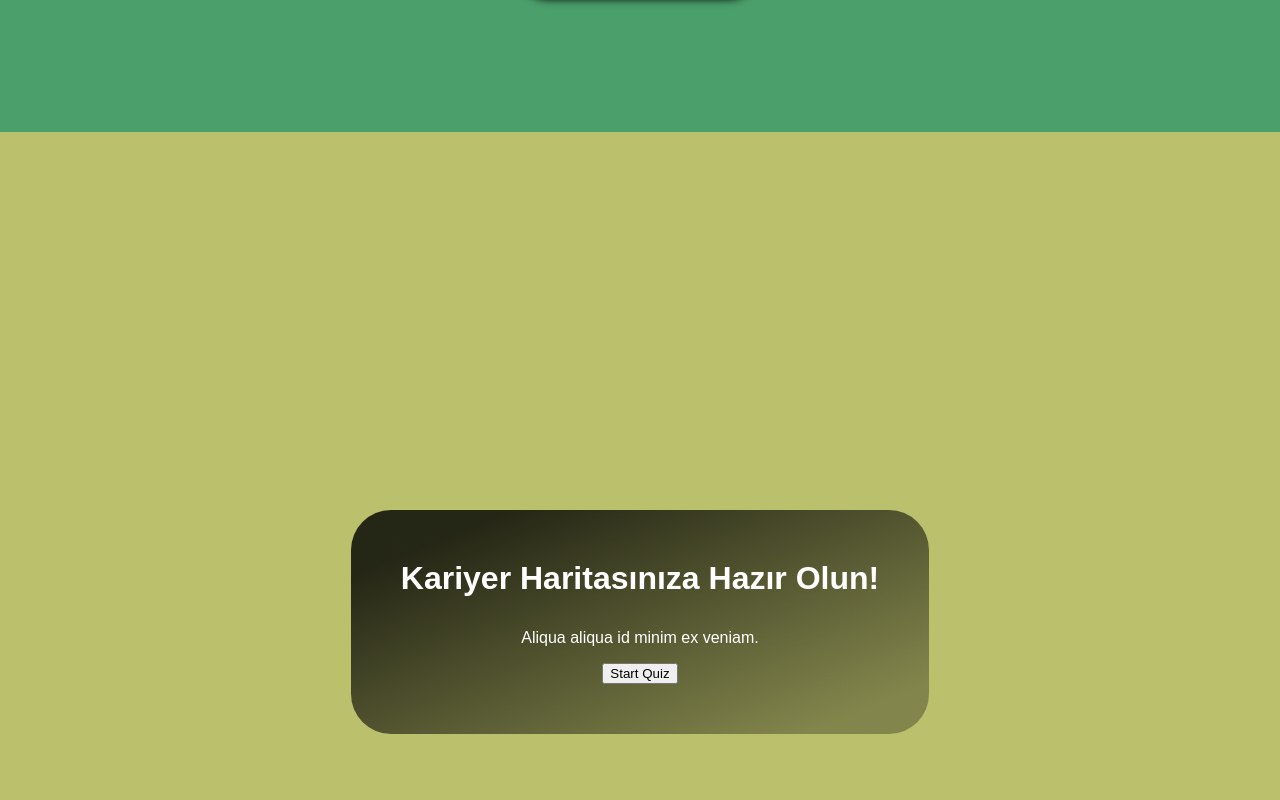
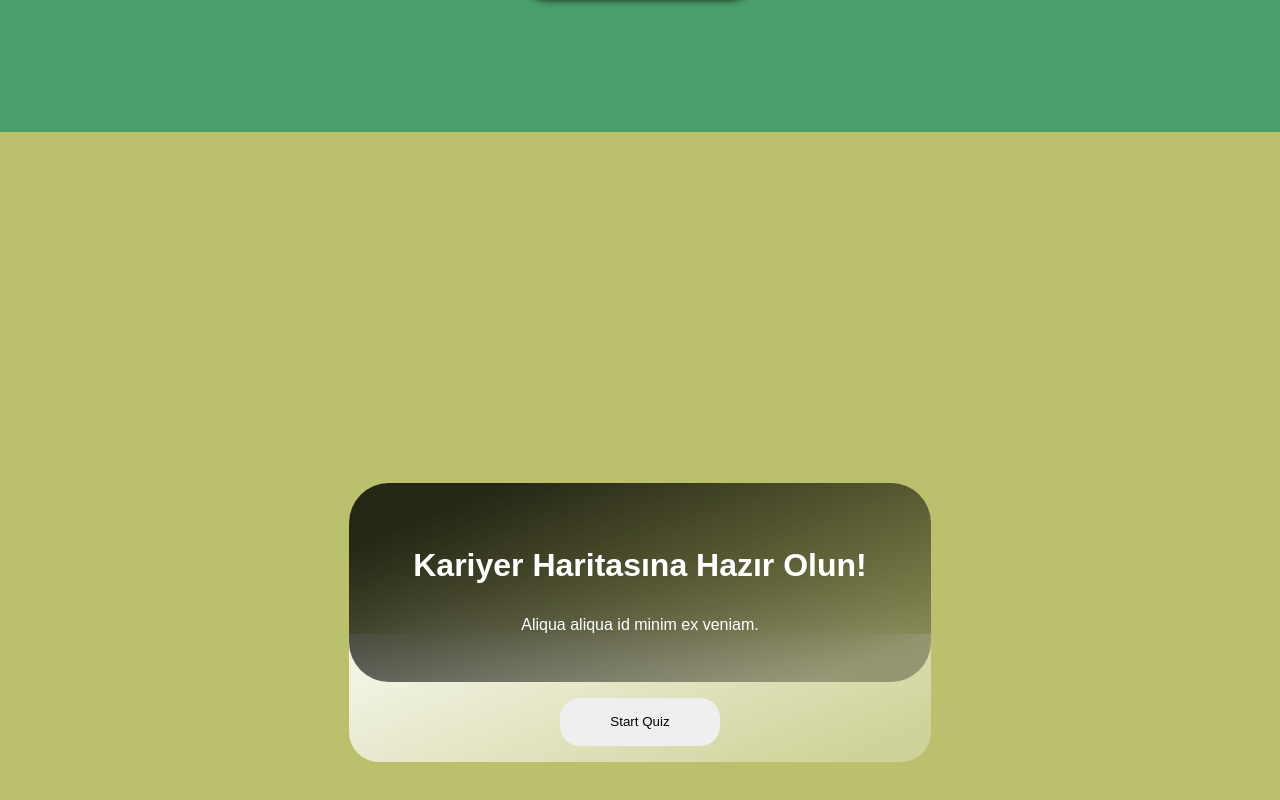
Before and after one commit to serhhan/kariyer-haritam, a React (Create React App) app: page / in a window 1280 px wide. Shown: the part 698-1498 px from the top of the page. Built offline with nearby package versions, Linux system fonts and the light colour scheme.

Commit message:
quiz section style update

```diff
--- a/src/Components/QuestionIndex/QuestionIndex.js
+++ b/src/Components/QuestionIndex/QuestionIndex.js
@@ -6,11 +6,15 @@ import './QuestionIndex.scss';
 const QuestionIndex = ({ handleStartGame }) => (
   <div>
     <div className="IndexContainer">
-      <h1>Kariyer Haritasınıza Hazır Olun!</h1>
-      <p>Aliqua aliqua id minim ex veniam.</p>
-      <button onClick={handleStartGame}>
+      <div className="firstContainer">
+        <h1>Kariyer Haritasına Hazır Olun!</h1>
+        <p>Aliqua aliqua id minim ex veniam.</p>
+      </div>
+      <div className="secondContainer">
+        <button onClick={handleStartGame}>
         Start Quiz
-      </button>
+        </button>
+      </div>
     </div>
   </div>
 );
--- a/src/Components/QuestionIndex/QuestionIndex.scss
+++ b/src/Components/QuestionIndex/QuestionIndex.scss
@@ -1,26 +1,52 @@
 $bg-color:linear-gradient(157.61deg, rgba(0, 0, 0, 0.8) 14.53%, rgba(0, 0, 0, 0.3) 89.08%);
+$bg-color2: linear-gradient(157.61deg, rgba(255, 255, 255, 0.8) 14.53%, rgba(255, 255, 255, 0.3) 89.08%);
 $font-color: white;
 
 .IndexContainer{
-    padding: 50px;
+
     font-family: 'Montserrat', sans-serif;
     display:flex;
     flex-direction: column;
     align-items: center;
-    background: $bg-color;
-    backdrop-filter: blur(40px);
-    color: $font-color;
-    border-radius: 40px;
+
+    .firstContainer{
+        display:flex;
+        position: relative;
+        z-index: 1;
+        flex-direction: column;
+        align-items: center;
+        background: $bg-color;
+        backdrop-filter: blur(40px);
+        color: $font-color;
+        border-radius: 40px;
+        padding: 4rem 4rem 2rem 4rem;
+    }
+
+    .secondContainer{
+        display: flex;
+        justify-content: center;
+        width: 100%;
+        margin-top: -3rem;
+        padding: 2rem 0 1rem 0;
+        border-radius: 0 0 30px 30px;
+        background: $bg-color2;
+    }
+
+
 
     h1{
         margin:0;
     }
 
     p{
-        padding: 1rem 0 0rem 0;
+        padding: 1rem 0 0 0;
     }
 
     button{
-
+        width:10rem;
+        height: 3rem;
+        margin: 2rem 0 0 0;
+        border-radius: 20px;
+        border:none;
     }
 }
```
